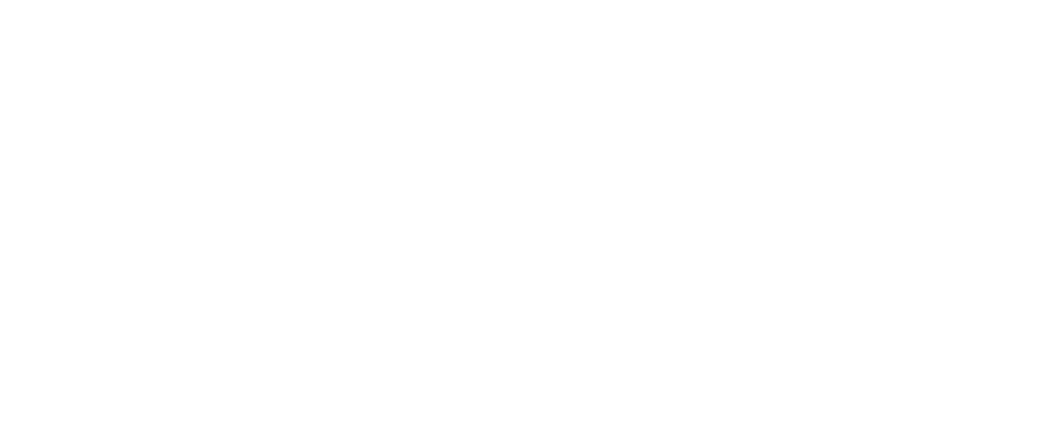
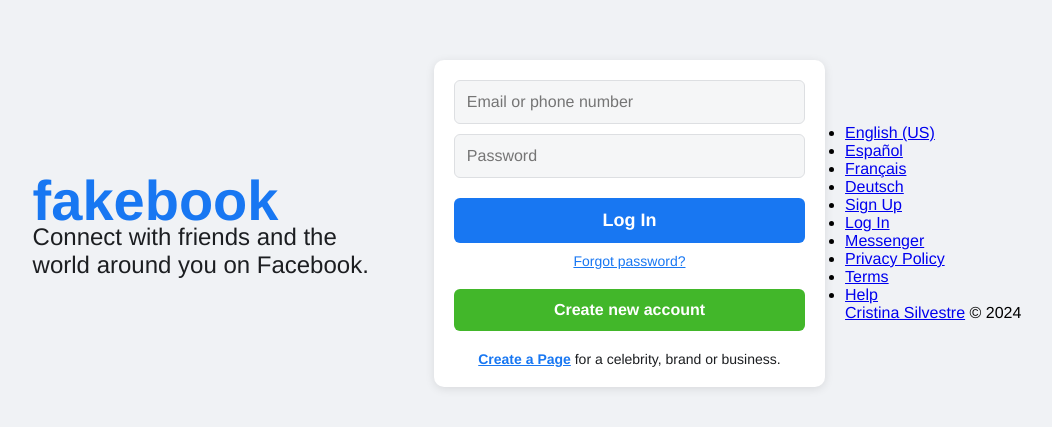
Before and after one commit to crisilto/fakebook, a React (Vite) app in the folder fakebook-fe/: page / in a window 1280 px wide. Shown: the part 177-604 px from the top of the page, without its empty margins (123-1175 px from the left). Built offline with nearby package versions, Linux system fonts and the light colour scheme.

Commit message:
Adding <Login/> page to the App.jsx, including its styles.

```diff
--- a/fakebook-fe/src/App.jsx
+++ b/fakebook-fe/src/App.jsx
@@ -1,7 +1,14 @@
-import './App.scss'
+import "./App.scss";
+import Footer from "./components/Footer/Footer";
+import Login from "./pages/Login/Login";
 
 function App() {
-
+  return (
+    <div className="App">
+      <Login />
+      <Footer/>
+    </div>
+  );
 }
 
-export default App
+export default App;
--- a/fakebook-fe/src/App.scss
+++ b/fakebook-fe/src/App.scss
@@ -0,0 +1,18 @@
+*{
+    margin: 0;
+    padding: 0;
+    box-sizing: border-box;
+}
+
+html, body{
+    height: 100%;
+    font-family: 'Helvetica', sans-serif;
+    background-color: #f0f2f5;
+}
+
+.App{
+    display: flex;
+    justify-content: center;
+    align-items: center;
+    height: 100vh;
+}
--- a/fakebook-fe/src/pages/Login/Login.jsx
+++ b/fakebook-fe/src/pages/Login/Login.jsx
@@ -1,4 +1,4 @@
-import './Login.scss';
+import "./Login.scss";
 
 const Login = () => {
     return (
--- a/fakebook-fe/src/pages/Login/Login.scss
+++ b/fakebook-fe/src/pages/Login/Login.scss
@@ -0,0 +1,120 @@
+.login-container {
+    display: flex;
+    justify-content: center;
+    align-items: center;
+    height: 100vh;
+    background-color: #f0f2f5;
+    padding: 20px;
+
+    .login-left {
+      flex: 1;
+      margin-right: 50px;
+      text-align: left;
+
+      h1 {
+        color: #1877f2;
+        font-size: 56px;
+        font-weight: bold;
+        font-family: 'Helvetica', sans-serif;
+      }
+
+      p {
+        font-size: 24px;
+        color: #1c1e21;
+        margin-top: -10px;
+        max-width: 400px;
+        font-family: 'Helvetica', sans-serif;
+      }
+    }
+
+    .login-right {
+      flex: 1;
+      max-width: 400px;
+      background-color: white;
+      padding: 20px;
+      border-radius: 10px;
+      box-shadow: 0 2px 10px rgba(0, 0, 0, 0.1);
+
+      .login-form {
+        display: flex;
+        flex-direction: column;
+
+        input {
+          width: 100%;
+          padding: 12px;
+          margin-bottom: 10px;
+          border: 1px solid #dddfe2;
+          border-radius: 6px;
+          font-size: 16px;
+          background-color: #f5f6f7;
+          font-family: 'Helvetica', sans-serif;
+        }
+
+        .btn-login {
+          width: 100%;
+          padding: 12px;
+          background-color: #1877f2;
+          color: white;
+          font-size: 18px;
+          font-weight: bold;
+          border: none;
+          border-radius: 6px;
+          margin-top: 10px;
+          cursor: pointer;
+          font-family: 'Helvetica', sans-serif;
+        }
+
+        .btn-login:hover {
+          background-color: #165fd4;
+        }
+
+        .btn-create-account {
+          width: 100%;
+          padding: 12px;
+          background-color: #42b72a;
+          color: white;
+          font-size: 16px;
+          font-weight: bold;
+          border: none;
+          border-radius: 6px;
+          margin-top: 20px;
+          cursor: pointer;
+          font-family: 'Helvetica', sans-serif;
+        }
+
+        .btn-create-account:hover {
+          background-color: #36a420;
+        }
+
+        a {
+          color: #1877f2;
+          font-size: 14px;
+          margin-top: 10px;
+          text-align: center;
+          display: block;
+          font-family: 'Helvetica', sans-serif;
+        }
+
+        a:hover {
+          text-decoration: underline;
+        }
+      }
+
+      p {
+        margin-top: 20px;
+        font-size: 14px;
+        text-align: center;
+        color: #1c1e21;
+        font-family: 'Helvetica', sans-serif;
+
+        a {
+          color: #1877f2;
+          font-weight: bold;
+        }
+
+        a:hover {
+          text-decoration: underline;
+        }
+      }
+    }
+  }
```
